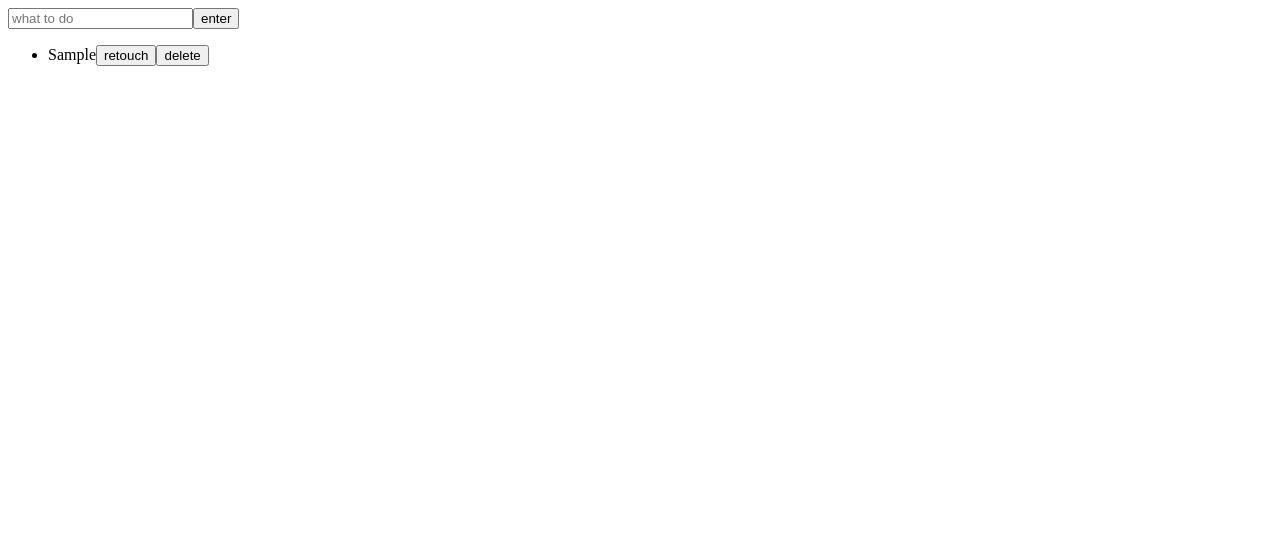
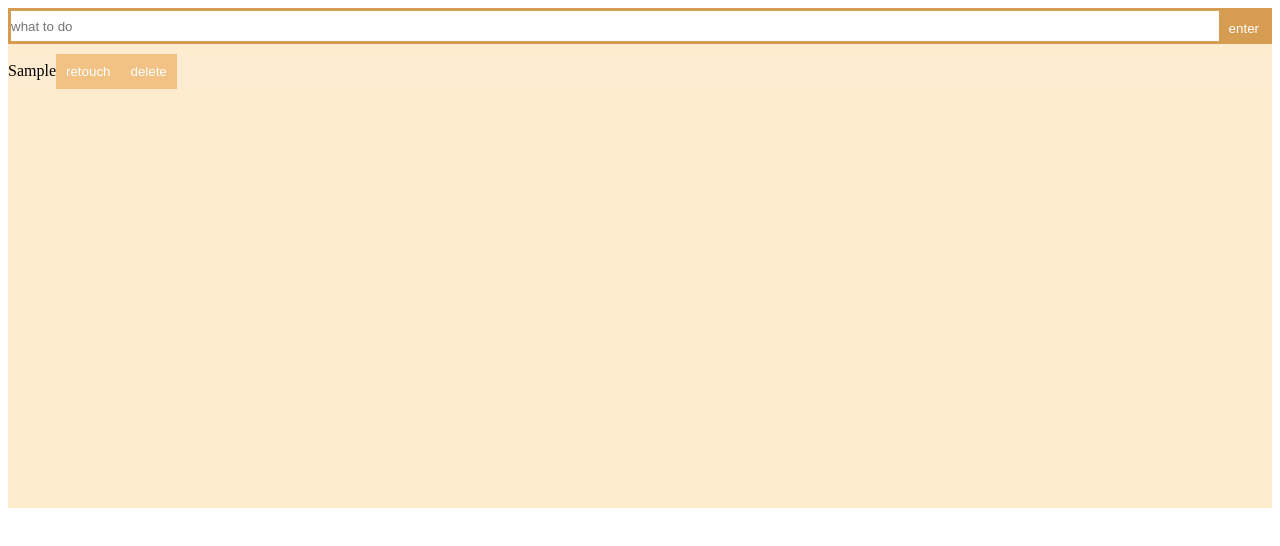
Before and after one commit to youngjeJO/todolist, a React (Create React App) app: page / in a window 1280 px wide. Both pictures are taken after typing "Sample" into the empty fields and a click on the button "enter". Shown: the top 546 px of the page. Built offline with nearby package versions, Linux system fonts and the light colour scheme.

Commit message:
css 1차

```diff
--- a/src/components/inputbox.css
+++ b/src/components/inputbox.css
@@ -9,3 +9,54 @@
 .hide {
   display: none;
 }
+.todoList-box {
+  min-height: 500px;
+  background-color: blanchedalmond;
+  overflow: visible;
+}
+
+.input_box {
+  min-width: 50%;
+  height: 30px;
+  border: 3px solid rgb(214, 157, 82);
+  margin: 0 auto 0 auto;
+  display: flex;
+  justify-content: center;
+}
+
+.inputBox {
+  width: 100%;
+  height: 100%;
+  padding: 0;
+  box-sizing: border-box;
+  border: none;
+}
+
+.inputBtn {
+  margin: 0;
+  padding: 10px;
+  box-sizing: border-box;
+  border: none;
+  background-color: rgb(214, 157, 82);
+  color: white;
+}
+
+.listBox {
+  margin-top: 10px;
+  padding: 0;
+  background-color: rgba(255, 255, 255, 0.062);
+}
+
+.todo_list {
+  width: 100%;
+  list-style: none;
+}
+
+.btns {
+  margin: 0;
+  padding: 10px;
+  box-sizing: border-box;
+  border: none;
+  background-color: rgb(241, 194, 132);
+  color: white;
+}
--- a/src/components/inputbox.jsx
+++ b/src/components/inputbox.jsx
@@ -53,23 +53,28 @@ const Inputbox = (props) => {
     <li ref={getList} className='todo_list' id={index} key={index}>
       {item}
       <input type='text' className='retouchBox' />
-      <button onClick={retouchBtn}>retouch</button>
-      <button onClick={deleteBtn}>delete</button>
+      <button onClick={retouchBtn} className='btns'>
+        retouch
+      </button>
+      <button onClick={deleteBtn} className='btns'>
+        delete
+      </button>
     </li>
   ));
 
   return (
-    <div>
-      <form onSubmit={onSubmit}>
+    <div className='todoList-box'>
+      <form onSubmit={onSubmit} className='input_box'>
         <input
           onChange={onChange}
           value={todo}
           type='text'
           placeholder='what to do'
+          className='inputBox'
         ></input>
-        <button>enter</button>
+        <button className='inputBtn'>enter</button>
       </form>
-      <ul>{pushList}</ul>
+      <ul className='listBox'>{pushList}</ul>
     </div>
   );
 };
```
